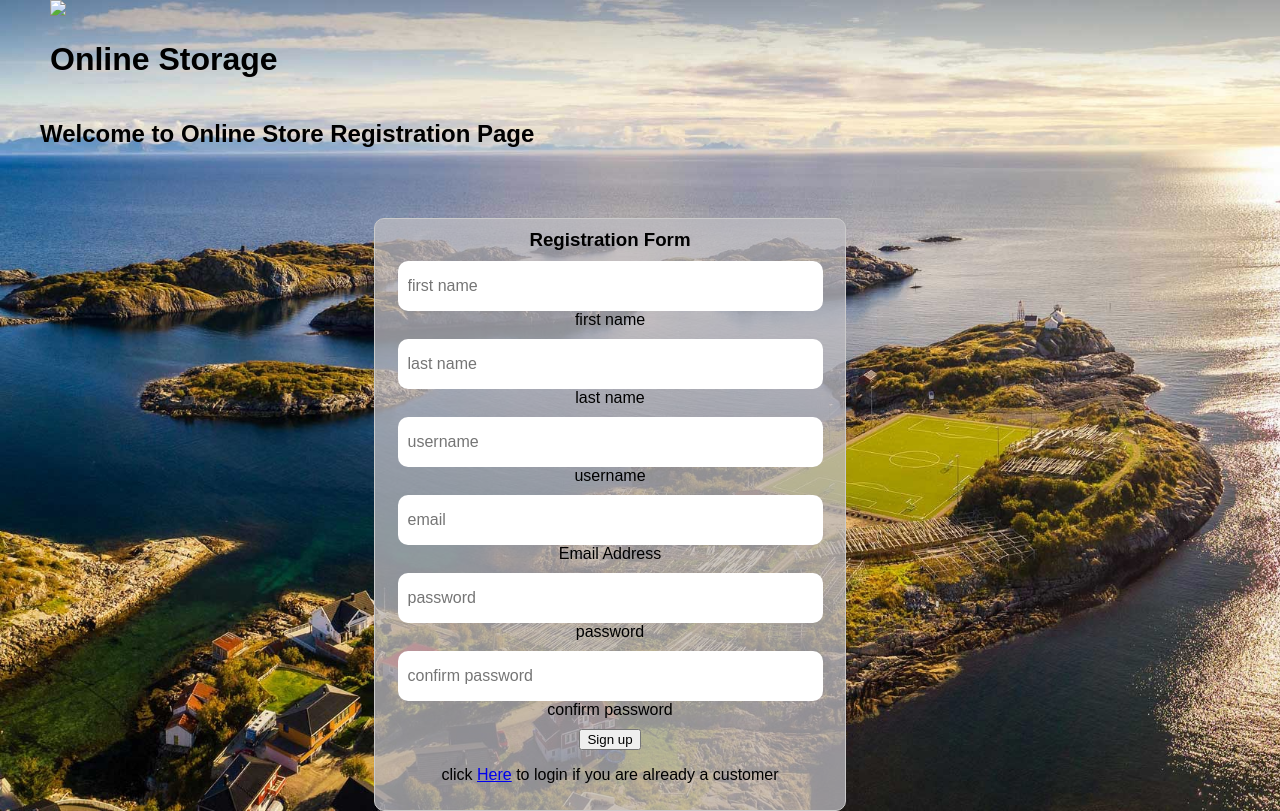
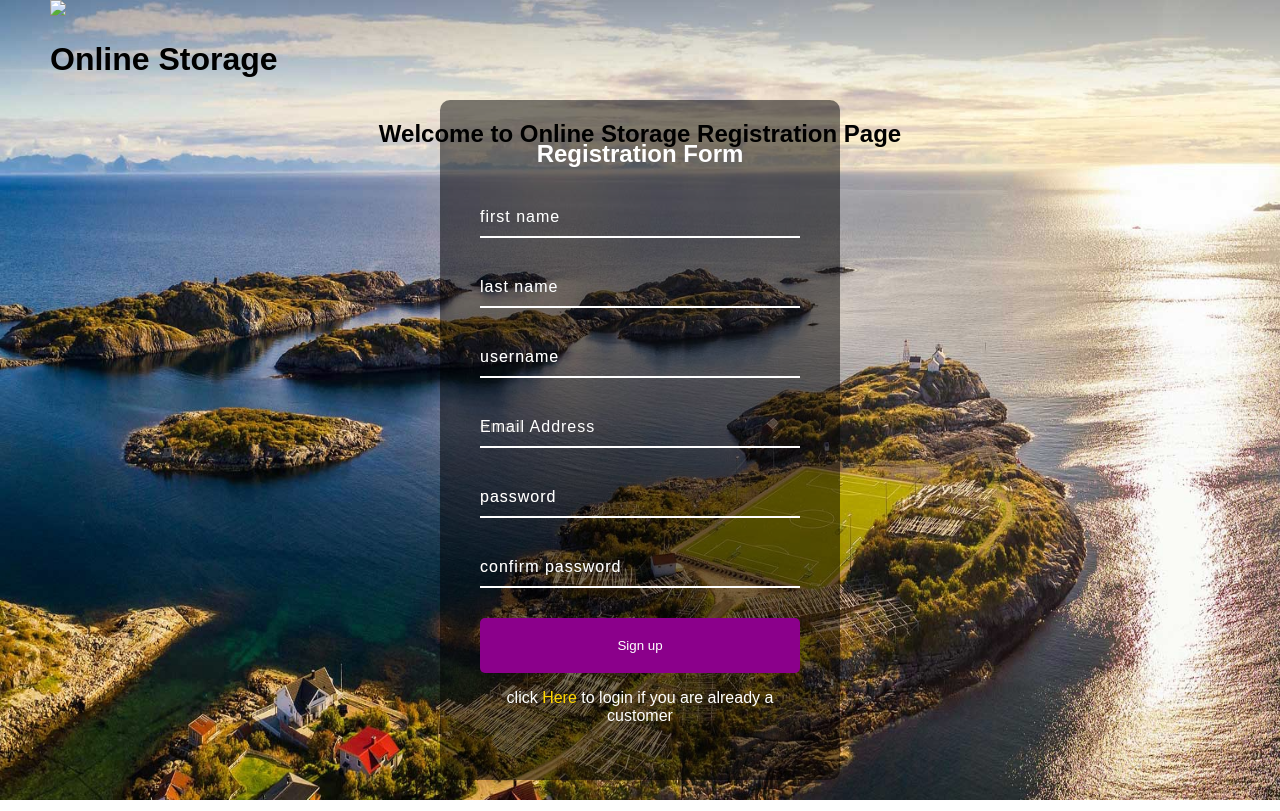
Before and after one commit to mohamed-ba87/onlineStorage, a PHP site: page /register.html in a window 1280 px wide. Run offline with PHP 8.4, Linux system fonts and the light colour scheme.

Commit message:
register,login done but the header still need some work

```diff
--- a/css/style.css
+++ b/css/style.css
@@ -2,11 +2,13 @@ body{
     margin: 0;
     padding: 0;
     font-family: sans-serif;
-    background: url("Norway.jpg");
-    background-size: cover;
+    background: url("Norway.jpg") no-repeat;
+    background-size: 100% 620%;
+
 }
+/*
 .box{
-   /* width: 200px;*/
+   / width: 200px;/
     margin-left: auto;
     margin-right: auto;
     position: center;
@@ -21,10 +23,8 @@ body{
     text-align: center;
     text-decoration-style: -moz-wavy;
 }
-.box input{
-
-}
-form{
+*/
+/*form{
     width: 90%;
     margin-top: 50px;
     padding: 10px;
@@ -88,8 +88,8 @@ h2{
     text-align: center;
     color: black;
     height: border-box;
-}
-h1{
+}*/
+h2{
 
     margin-left: auto;
     margin-right: auto;
@@ -97,9 +97,9 @@ h1{
     text-align: center;
     color: black;
     height: border-box;
+    text-decoration-style: wavy;
 }
 
-*/
 .input{
     margin: 10px 0px 10px 0px;
 }
@@ -111,6 +111,7 @@ h1{
     font-size: 16px;
     border-radius: 10px;
     border: 1px #717171;
+    position: center;
 
 }
 .input label{
@@ -123,3 +124,109 @@ h1{
 pointer-events: none;
     transition: .5s;
 }
+/*need this */
+.login-box{
+    width: 400px;
+    height:380px;
+    background: rgba(0,0,0,.5);
+    color: white;
+    top: 45%;
+    left: 50%;
+    position: absolute;
+    transform: translate(-50%,-50%);
+    padding: 40px;
+    box-sizing: border-box;
+    border-radius: 10px;
+}
+.login-box h2{
+    margin: 0 0 30px;
+    padding: 0;
+    color: white;
+    text-align: center;
+}
+.input-box{
+    position: relative;
+}
+.input-box input{
+    width: 100%;
+    padding: 10px 0;
+    font-size: 16px;
+    color: white;
+    letter-spacing: 1px;
+    margin-bottom: 30px;
+    border: none;
+    /*we can do this to show just line not all the input box/border: 1px solid #ffffff;*/
+    border-bottom : 2px solid #ffffff;
+
+    outline: none;
+    background: transparent;
+}
+.input-box label{
+    position: absolute;
+    top: 0;
+    left: 0;
+    padding: 10px 0;
+    font-size: 16px;
+    color: white;
+    letter-spacing: 1px;
+    pointer-events: none;
+    transition: .5s;
+}
+.input-box input:focus ~ label,
+.input-box input:valid ~ label{
+    top: -18px;
+    left: 0;
+    color: aqua;
+    font-size: 12px;
+}
+
+.login-box-btn{
+    background: transparent;
+    border: none;
+    outline: none;
+    color: #fff;
+    background: darkmagenta;
+    padding: 10px 20px;
+    cursor: pointer;
+    border-radius:5px ;
+    text-align: center;
+
+}
+.login-box p{
+    text-align: center;
+
+}
+.login-box p a{
+    text-align: center;
+    color: gold;
+    text-decoration: none;
+}
+/* staff for registration page*/
+.login-box-re{
+    width: 400px;
+    height:680px;
+    background: rgba(0,0,0,.5);
+    color: white;
+    top: 55%;
+    left: 50%;
+    position: absolute;
+    transform: translate(-50%,-50%);
+    padding: 40px;
+    box-sizing: border-box;
+    border-radius: 10px;
+}
+.login-box-re h2{
+    margin: 0 0 30px;
+    padding: 0;
+    color: white;
+    text-align: center;
+}
+.login-box-re p{
+    text-align: center;
+
+}
+.login-box-re p a{
+    text-align: center;
+    color: gold;
+    text-decoration: none;
+}
--- a/register.html
+++ b/register.html
@@ -5,7 +5,7 @@
     <meta charset="UTF-8">
     <link rel="stylesheet" href="css/style.css">
     <link rel="stylesheet" href="css/unsemantic-grid-responsive-tablet.css">
-    <title>online store registration</title>
+    <title>online storage registration</title>
 </head>
 <body>
 
@@ -22,47 +22,44 @@
         </div>
 
         <div id="title">
-            <h2>Welcome to Online Store Registration Page</h2>
+            <h2>Welcome to Online Storage Registration Page</h2>
         </div>
 
         <div class="grid-95">
-            <center>
-            <div class="box">
-
+            <div class="login-box-re">
                 <form class="" method="post" action="registration.php">
-                    <h3>Registration Form</h3>
-                    <div class="input">
+                    <h2>Registration Form</h2>
+                    <div class="input-box">
                         <input type="text" name="first" placeholder="first name" required>
                         <label>first name</label>
                     </div>
-                    <div class="input">
+                    <div class="input-box">
                         <input type="text" name="last" placeholder="last name" required>
                         <label>last name</label>
                     </div>
-                    <div class="input">
+                    <div class="input-box">
                         <input type="text" name="username" placeholder="username" required>
                         <label>username</label>
                     </div>
-                    <div class="input">
+                    <div class="input-box">
                         <input type="email" name="email" placeholder="email" required>
                         <label>Email Address</label>
                     </div>
-                    <div class="input">
+                    <div class="input-box">
                         <input type="password" name="password" placeholder="password" required>
                         <label>password</label>
                     </div>
-                    <div class="input">
+                    <div class="input-box">
                         <input type="password" name="password_con" placeholder="confirm password" required>
                         <label>confirm password </label>
                     </div>
-                    <div class="input">
-                        <button type="submit" name="register">Sign up</button>
+                    <div class="login-box-btn">
+                        <button class="login-box-btn" type="submit" name="register">Sign up</button>
                     </div>
                     <p>click <a href="login.html">Here</a> to login if you are already a customer</p>
                 </form>
 
             </div>
-            </center>
         </div>
     </main>
 
```
Also changed, not shown: login.html (+12 -12 lines).
